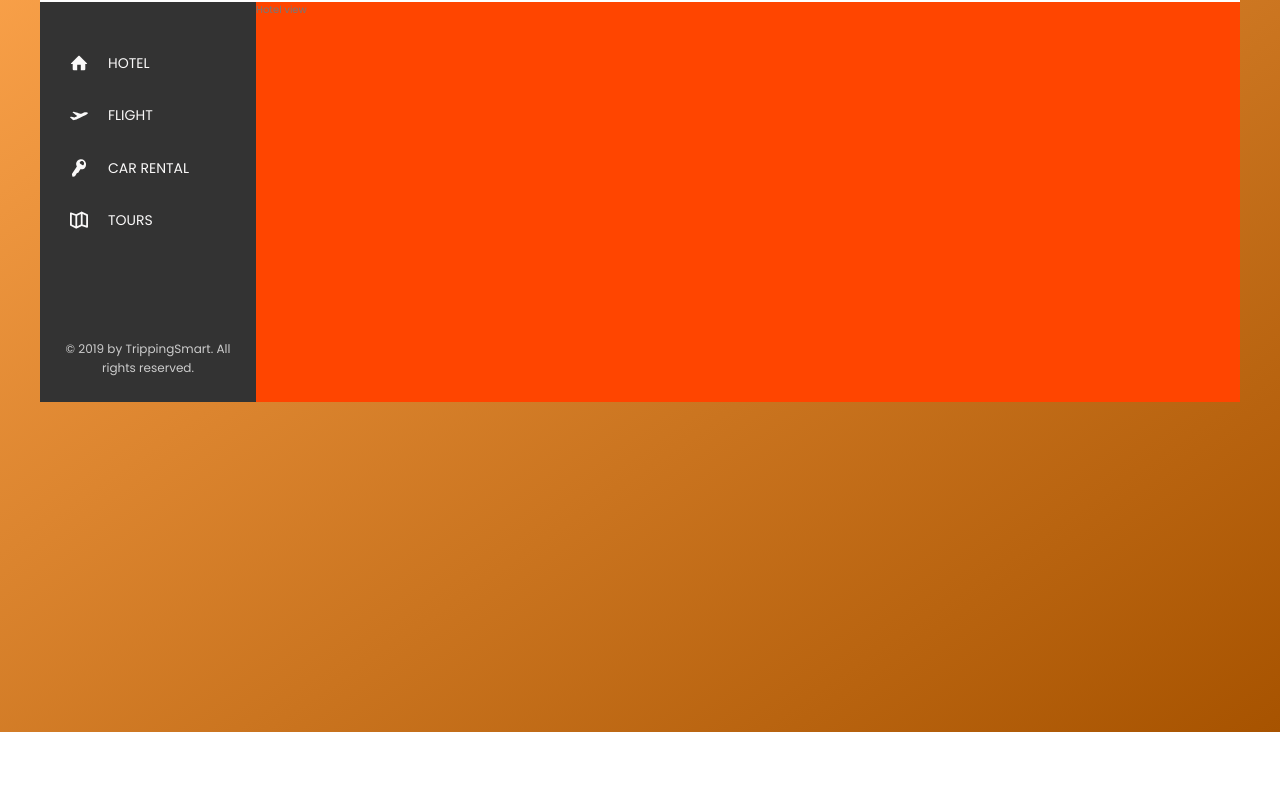
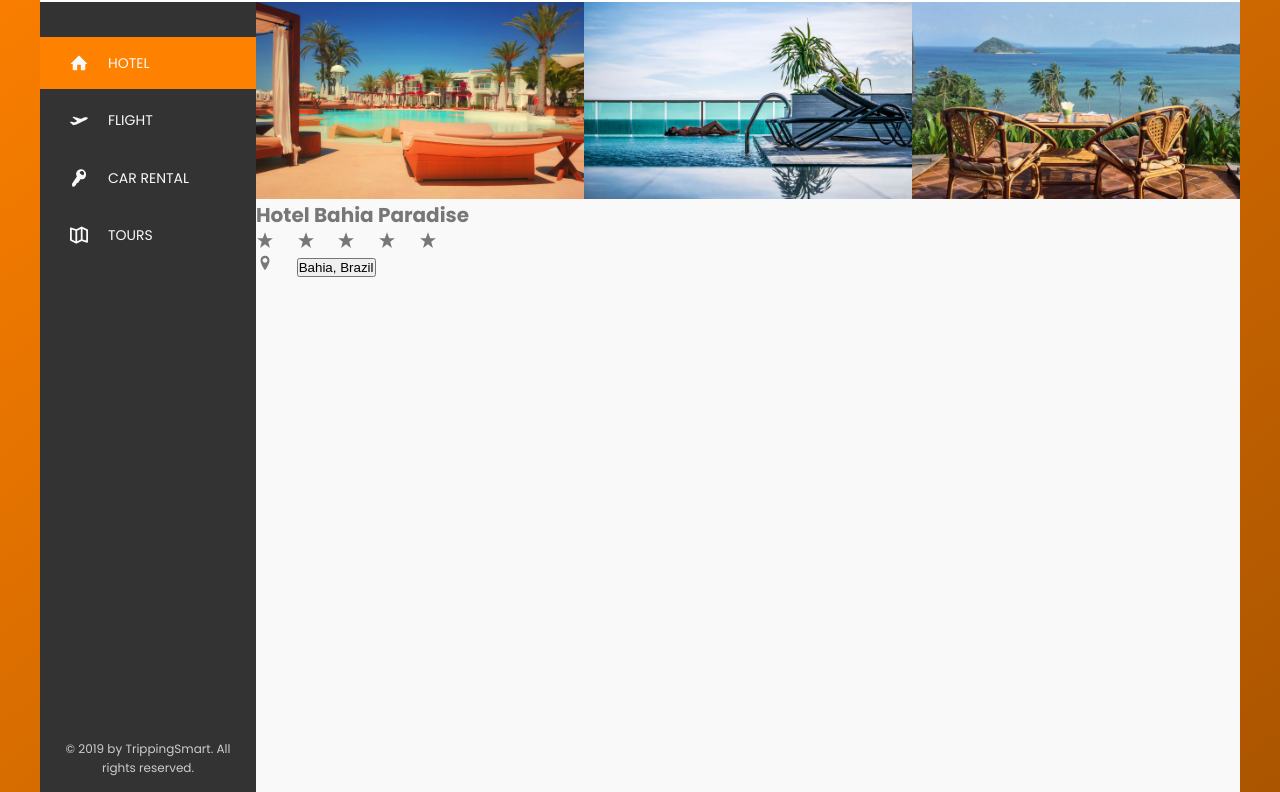
Before and after one commit to MarcioBBS/TrippingSmart, a website: page index.html in a window 1280 px wide. Shown: the part 148-940 px from the top of the page. Before the commit the page ends 880 px from the top, so only its background shows below. Drawn offline with Linux system fonts and the light colour scheme.

Commit message:
added hotel view

```diff
--- a/css/style.css
+++ b/css/style.css
@@ -1,3 +1,18 @@
+:root {
+  --color-primary: #ff8100;
+  --color-primary-light: #ffa64e;
+  --color-primary-dark: #a75300;
+  --color-white: #fff;
+  --color-black: #000;
+  --color-grey-light-1: #faf9f9;
+  --color-grey-light-2: #f4f2f2;
+  --color-grey-light-3: #f0eeee;
+  --color-grey-light-4: #ccc;
+  --color-grey-dark-1: #333;
+  --color-grey-dark-2: #777;
+  --color-grey-dark-3: #999;
+  --shadow-dark: 0 2rem 6rem rgba(var(--color-black), .3); }
+
 * {
   margin: 0;
   padding: 0; }
@@ -17,7 +32,7 @@ html {
 
 body {
   box-sizing: border-box;
-  background-image: linear-gradient(to right bottom, var(--color-primary-light), var(--color-primary-dark));
+  background-image: linear-gradient(to right bottom, var(--color-primary), var(--color-primary-dark));
   background-repeat: no-repeat;
   min-height: 100vh; }
 
@@ -25,9 +40,39 @@ body {
   background-color: var(--color-primary);
   color: var(--color-white); }
 
-.logo {
-  height: 3.25rem;
-  margin-left: 2rem; }
+body {
+  font-family: 'Poppins', sans-serif;
+  font-weight: 400;
+  line-height: 1.6;
+  color: var(--color-grey-dark-2); }
+
+.gallery {
+  display: flex; }
+  .gallery__item {
+    position: relative;
+    overflow: hidden; }
+  .gallery__photo {
+    width: 100%;
+    display: block;
+    transition: filter .5s; }
+  .gallery__caption {
+    position: absolute;
+    top: 50%;
+    left: 50%;
+    transform: translate(-50%, -50%);
+    transform: translate(-50%, 30%);
+    color: var(--color-white);
+    font-size: 2rem;
+    font-weight: 300;
+    text-align: center;
+    opacity: 0;
+    transition: all .5s;
+    backface-visibility: hidden; }
+  .gallery__item:hover .gallery__caption {
+    opacity: 1;
+    transform: translate(-50%, -60%); }
+  .gallery__item:hover .gallery__photo {
+    filter: brightness(30%); }
 
 .search {
   flex: 0 0 40%;
@@ -66,6 +111,10 @@ body {
     width: 2rem;
     fill: var(--color-grey-dark-3); }
 
+.logo {
+  height: 3.25rem;
+  margin-left: 2rem; }
+
 .user-nav {
   align-self: stretch;
   display: flex;
@@ -75,9 +124,11 @@ body {
     cursor: pointer;
     height: 100%;
     display: flex;
-    align-items: center; }
-  .user-nav > *:hover {
-    background-color: var(--color-grey-light-2); }
+    align-items: center;
+    transition: all .3s;
+    backface-visibility: hidden; }
+    .user-nav > *:hover {
+      background-color: var(--color-grey-light-2); }
   .user-nav__icon-box {
     display: flex;
     align-items: center;
@@ -109,17 +160,33 @@ body {
   font-size: 1.4rem;
   list-style: none;
   margin-top: 3.5rem; }
-  .side-nav__item::before {
-    content: "";
-    height: 100%;
-    width: 1rem;
-    background-color: var(--color-primary); }
+  .side-nav__item {
+    position: relative; }
+    .side-nav__item:not(:last-child) {
+      margin-bottom: .5rem; }
+    .side-nav__item::before {
+      content: "";
+      position: absolute;
+      top: 0;
+      left: 0;
+      height: 100%;
+      width: .5rem;
+      background-color: var(--color-primary);
+      transform: scaleY(0);
+      transition: transform 0.3s, width 0.4s cubic-bezier(1, 0, 0, 1) 0.2s, background-color 0.5s; }
+    .side-nav__item:hover::before, .side-nav__item--active::before {
+      transform: scaleY(1);
+      width: 100%; }
+    .side-nav__item:active::before {
+      background-color: var(--color-primary-dark); }
   .side-nav__link:link, .side-nav__link:visited {
     color: var(--color-grey-light-1);
     text-decoration: none;
     text-transform: uppercase;
     display: block;
     padding: 1.5rem 3rem;
+    position: relative;
+    z-index: 10;
     display: flex;
     align-items: center; }
   .side-nav__icon {
@@ -160,28 +227,5 @@ body {
   justify-content: space-between; }
 
 .hotel-view {
-  background-color: var(--color-white);
-  background-color: orangered;
-  height: 40rem;
-  flex: 1; }
-
-body {
-  font-family: 'Poppins', sans-serif;
-  font-weight: 400;
-  line-height: 1.6;
-  color: var(--color-grey-dark-2); }
-
-:root {
-  --color-primary: #ff8100;
-  --color-primary-light: #ffa64e;
-  --color-primary-dark: #a75300;
-  --color-white: #fff;
-  --color-black: #000;
-  --color-grey-light-1: #faf9f9;
-  --color-grey-light-2: #f4f2f2;
-  --color-grey-light-3: #f0eeee;
-  --color-grey-light-4: #ccc;
-  --color-grey-dark-1: #333;
-  --color-grey-dark-2: #777;
-  --color-grey-dark-3: #999;
-  --shadow-dark: 0 2rem 6rem rgba(var(--color-black), .3); }
+  flex: 1;
+  height: 80rem; }
--- a/index.html
+++ b/index.html
@@ -48,7 +48,7 @@
             <div class="content">
                 <nav class="sidebar">
                     <ul class="side-nav">
-                        <li class="side-nav__item">
+                        <li class="side-nav__item side-nav__item--active">
                             <a href="#" class="side-nav__link">
                                 <svg class="side-nav__icon">
                                     <use xlink:href="img/sprite.svg#icon-home"></use>
@@ -86,7 +86,52 @@
                     </div>
                 </nav>
                 <main class="hotel-view">
-                    Hotel view
+                    <div class="gallery">
+                        <figure class="gallery__item">
+                            <img src="img/hotel-1.jpg" alt="Photo of hotel 1" class="gallery__photo">
+                            <figcaption class="gallery__caption">Front View</figcaption>
+                        </figure>
+                        <figure class="gallery__item">
+                            <img src="img/hotel-2.jpg" alt="Photo of hotel 2" class="gallery__photo">
+                            <figcaption class="gallery__caption">Swimming Pool</figcaption>
+                        </figure>
+                        <figure class="gallery__item">
+                            <img src="img/hotel-3.jpg" alt="Photo of hotel 3" class="gallery__photo">
+                            <figcaption class="gallery__caption">Sea View</figcaption>
+                        </figure>
+                    </div>
+
+                    <div class="overview">
+                        <h1 class="overview__heading">
+                            Hotel Bahia Paradise
+                        </h1>
+
+                        <div class="overview_stars">
+                            <svg class="side-nav__icon">
+                                <use xlink:href="img/sprite.svg#icon-star"></use>
+                            </svg>
+                            <svg class="side-nav__icon">
+                                <use xlink:href="img/sprite.svg#icon-star"></use>
+                            </svg>
+                            <svg class="side-nav__icon">
+                                <use xlink:href="img/sprite.svg#icon-star"></use>
+                            </svg>
+                            <svg class="side-nav__icon">
+                                <use xlink:href="img/sprite.svg#icon-star"></use>
+                            </svg>
+                            <svg class="side-nav__icon">
+                                <use xlink:href="img/sprite.svg#icon-star"></use>
+                            </svg>
+                        </div>
+
+                        <div class="overview__location">
+                            <svg class="side-nav__icon">
+                                <use xlink:href="img/sprite.svg#icon-location-pin"></use>
+                            </svg>
+                            <button class="btn-inline">Bahia, Brazil</button>
+                        </div>
+
+                    </div>
                 </main>
             </div>
         </div>
```
